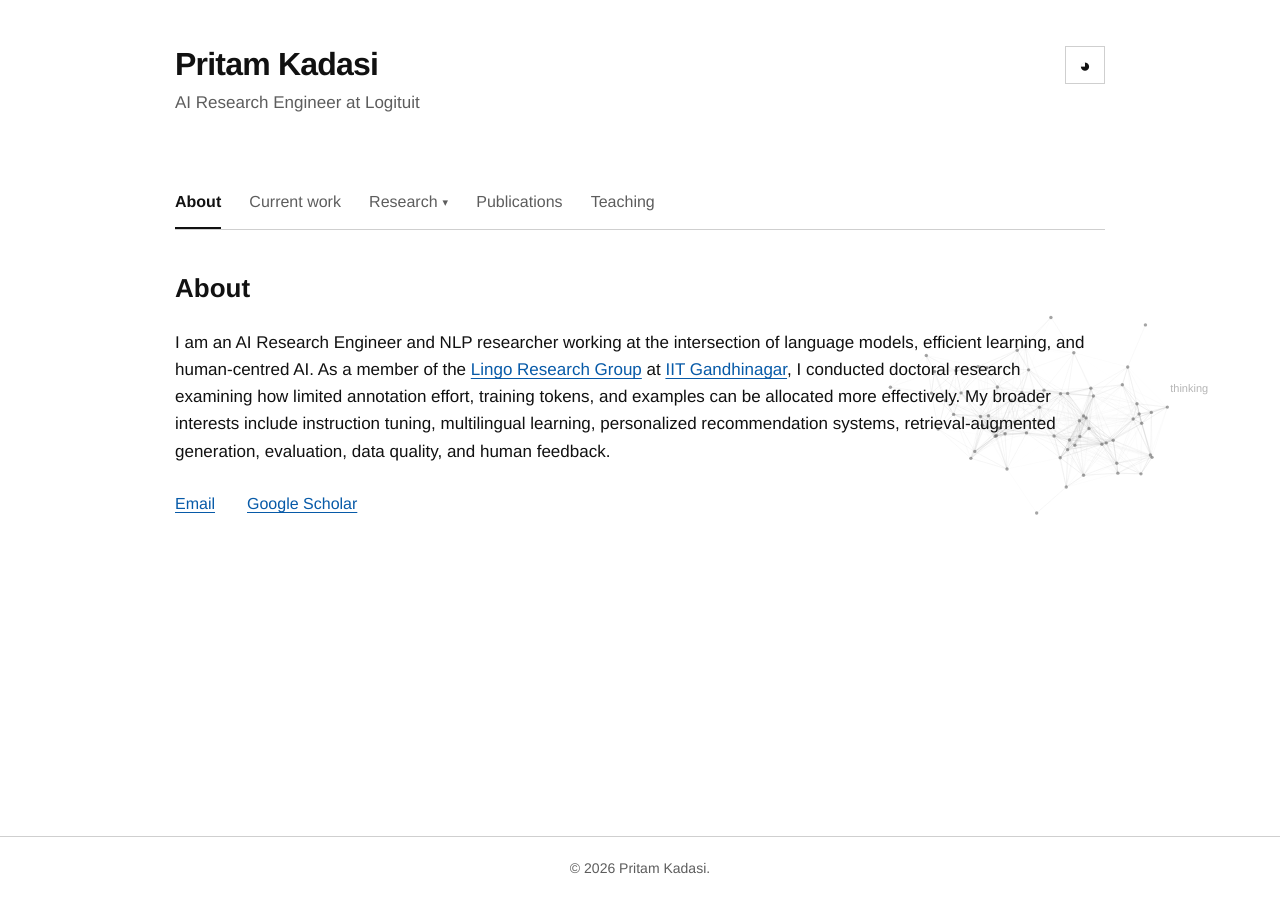
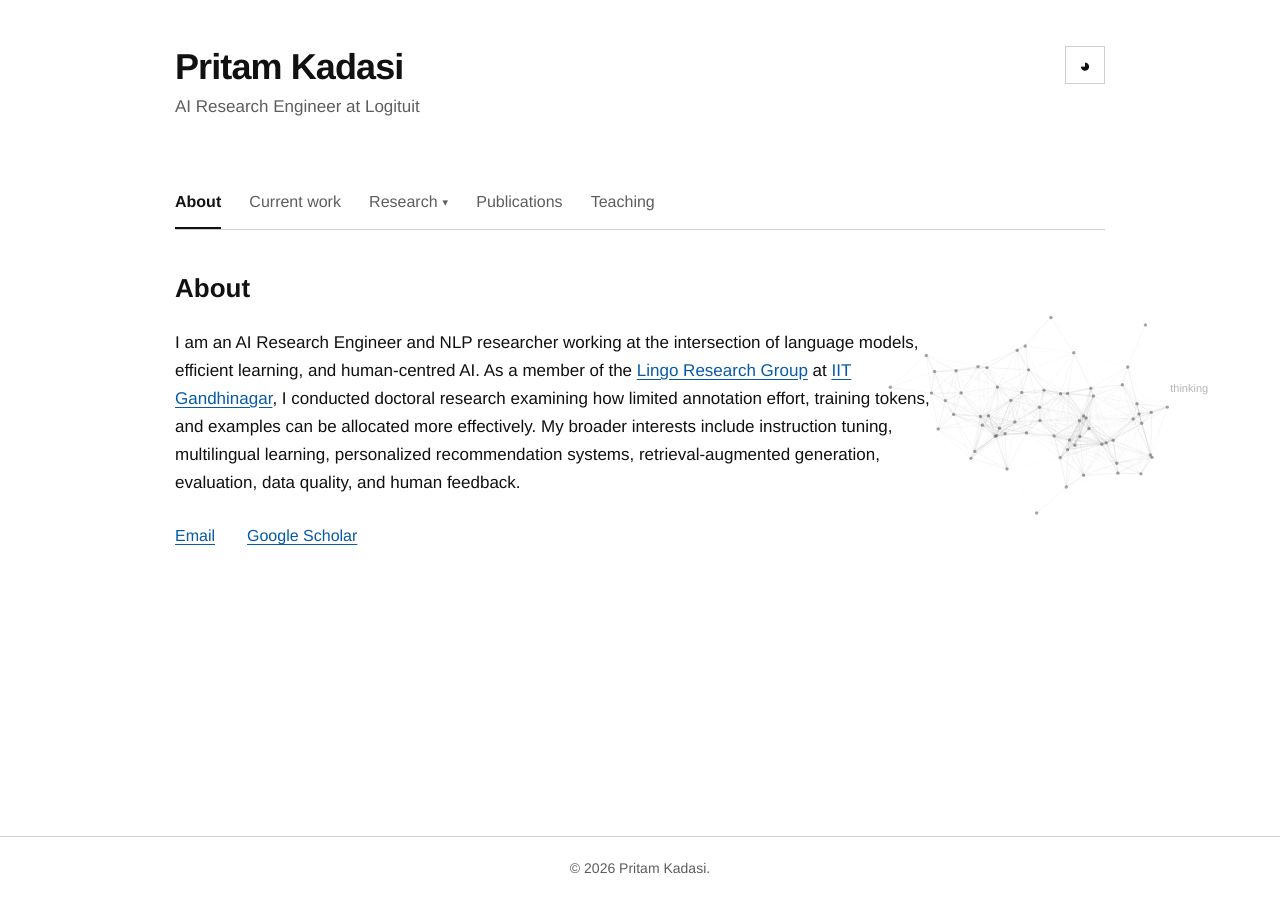
Before and after one commit to pskadasi/pskadasi.github.io, a Jekyll site: the page built from index.html, in a window 1280 px wide. Built offline with Jekyll 4.4.1, drawn with Linux system fonts in a browser that asks for light colours.

Commit message:
minor style improvs

```diff
--- a/assets/style.css
+++ b/assets/style.css
@@ -3,6 +3,11 @@
 :root {
   --font-body: {{ site.font_stack | default: "sans-serif" }};
   --content-width: 930px;
+  --prose-width: 760px;
+  --font-size-site-name: clamp(2rem, 1.8rem + 0.6vw, 2.25rem);
+  --font-size-heading-1: 1.625rem;
+  --font-size-heading-2: 1.25rem;
+  --font-size-prose: 1.0625rem;
   --footer-height: 64px;
   --background: #ffffff;
   --foreground: #111111;
@@ -109,7 +114,7 @@
 
 .site-name {
   color: var(--foreground);
-  font-size: 32px;
+  font-size: var(--font-size-site-name);
   font-weight: 700;
   line-height: 1.15;
   letter-spacing: -0.025em;
@@ -315,27 +320,27 @@
 
 h1 {
   margin-bottom: 25px;
-  font-size: 26px;
+  font-size: var(--font-size-heading-1);
   font-weight: 700;
   line-height: 1.15;
 }
 
 h2 {
   margin: 0 0 7px;
-  font-size: 17px;
+  font-size: var(--font-size-heading-2);
   line-height: 1.4;
 }
 
-.tab-panel > p,
+.tab-panel > p:not(.scholar-link),
 .tab-panel > ul,
-.tab-panel > ol {
-  max-width: 960px;
+.tab-panel > ol:not(.publication-list) {
+  max-width: var(--prose-width);
+  font-size: var(--font-size-prose);
+  line-height: 1.65;
 }
 
 .tab-panel > p {
   margin-bottom: 26px;
-  font-size: 17px;
-  line-height: 1.6;
 }
 
 ul,
@@ -539,7 +544,7 @@
   }
 
   .site-name {
-    font-size: clamp(28px, 5vw, 32px);
+    font-size: 1.875rem;
   }
 
   .site-role {
@@ -629,7 +634,7 @@
   }
 
   .tab-panel > p {
-    font-size: 17px;
+    font-size: var(--font-size-prose);
   }
 
   footer {
@@ -655,6 +660,7 @@
 
   h1 {
     margin-bottom: 24px;
+    font-size: 1.5rem;
   }
 
   .empty-grid {
```
